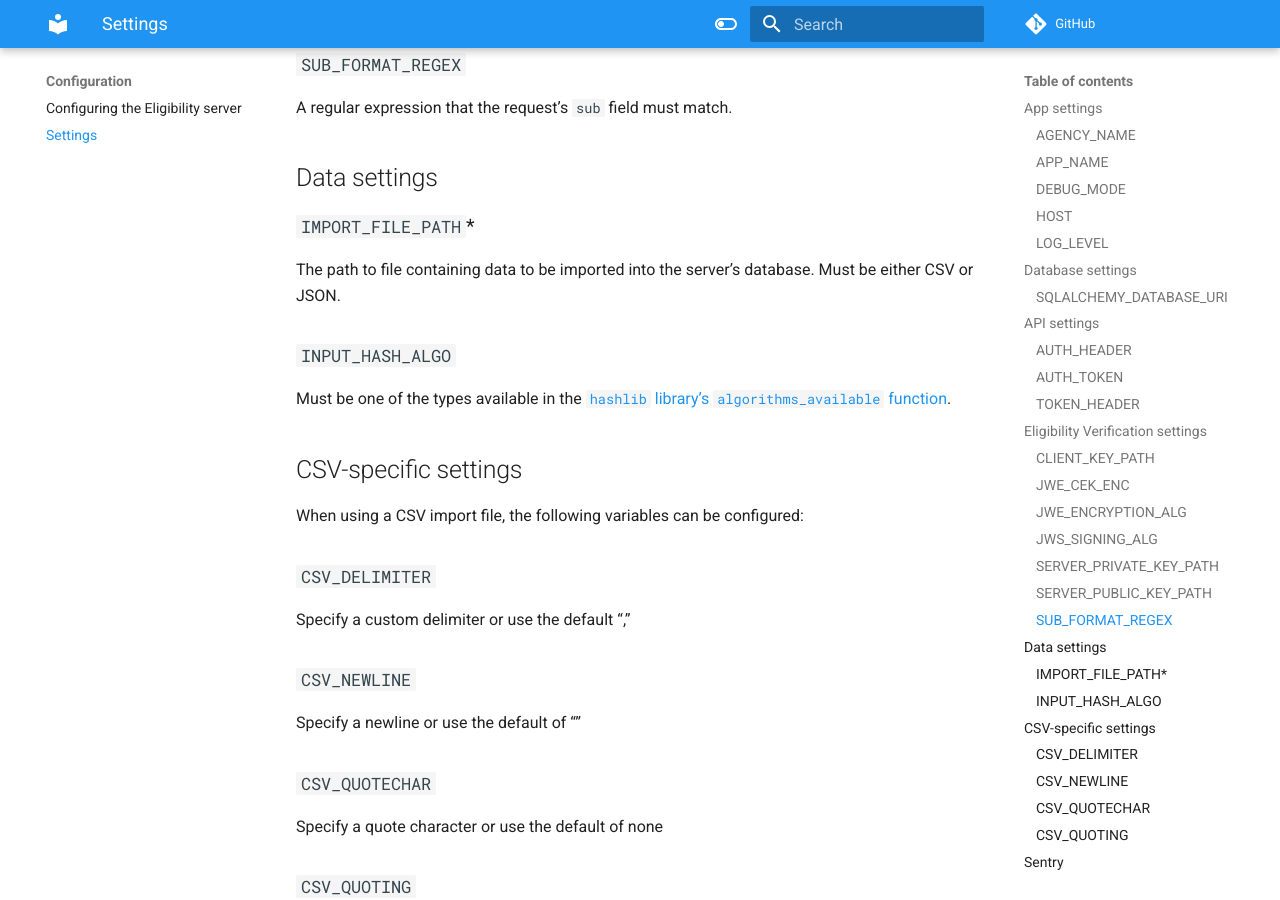
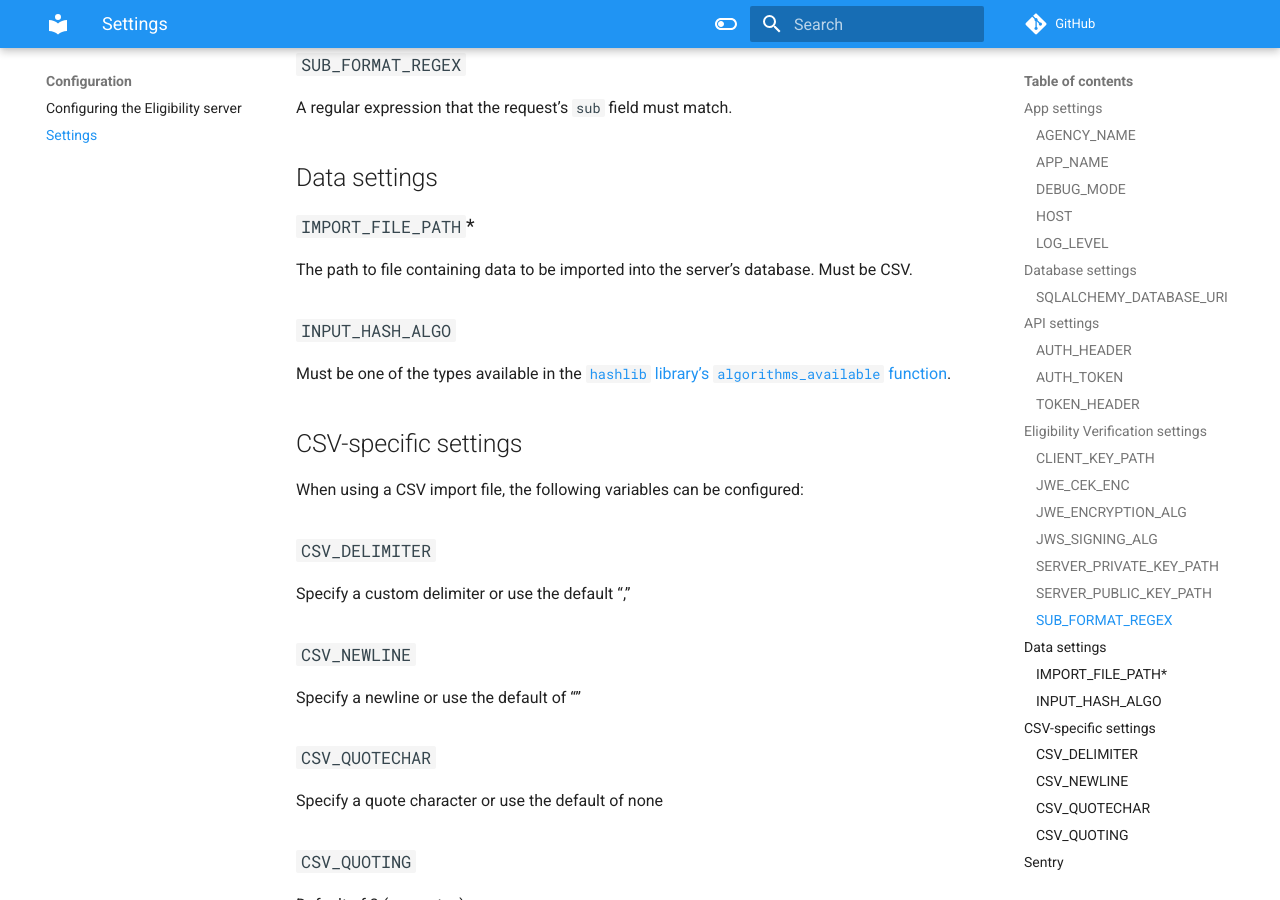
Before and after one commit to cal-itp/eligibility-server, an MkDocs documentation site: the page built from docs/configuration/settings.md, in a window 1280 px wide and 900 px high, scrolled down 2866 px. Built offline with MkDocs 1.6.1 and Material for MkDocs 9.7.7, drawn with Linux system fonts in a browser that asks for light colours; nearby versions of some CDN libraries; comment, search, counter and statistics services are not loaded.

Commit message:
docs(json): remove json support in docs

```diff
--- a/docs/configuration/settings.md
+++ b/docs/configuration/settings.md
@@ -105,7 +105,7 @@ A regular expression that the request's `sub` field must match.
 
 ### `IMPORT_FILE_PATH`\*
 
-The path to file containing data to be imported into the server's database. Must be either CSV or JSON.
+The path to file containing data to be imported into the server's database. Must be CSV.
 
 ### `INPUT_HASH_ALGO`
 
```
